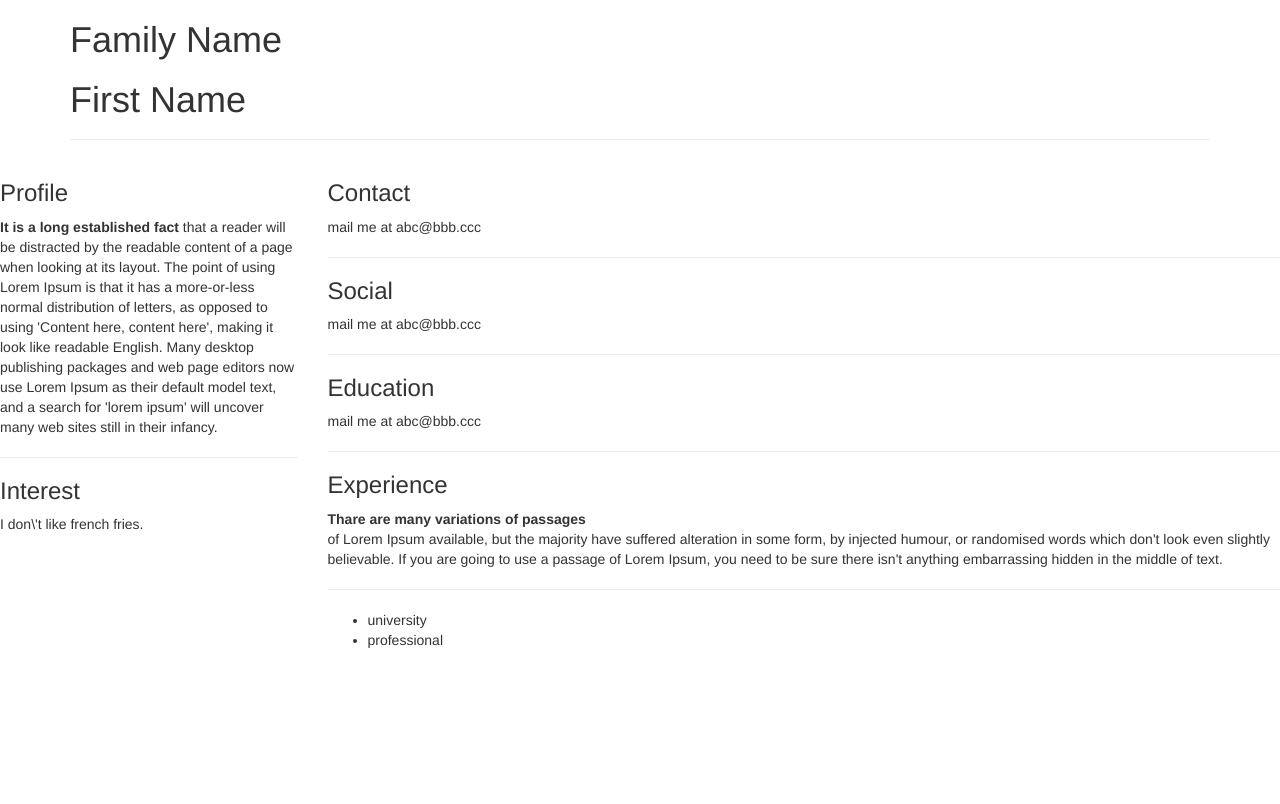
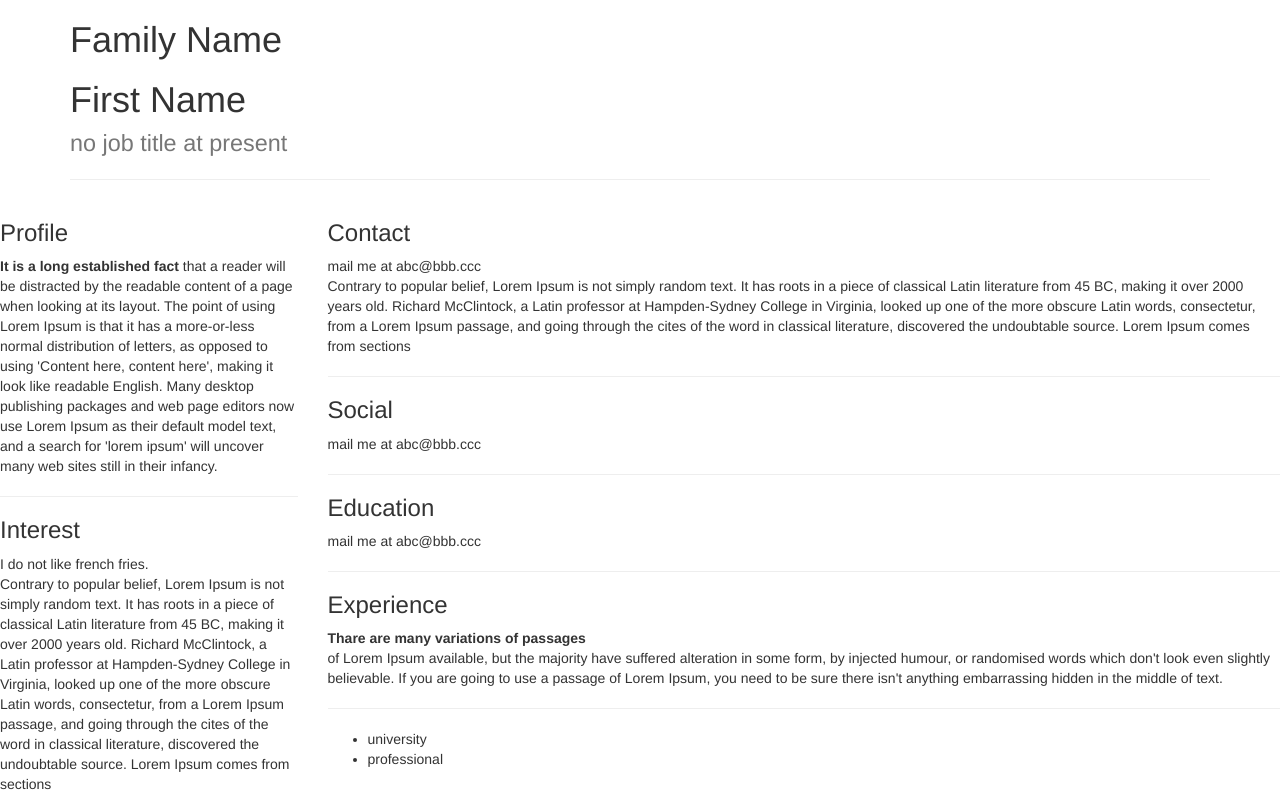
Before and after one commit to JunWakamatsu/bootsrap_CV, a plain HTML site: page index.html in a window 1280 px wide. Drawn offline with nearby package versions, Linux system fonts and the light colour scheme.

Commit message:
change1608

```diff
--- a/index.html
+++ b/index.html
@@ -41,7 +41,8 @@
       <div class="row">
           <div class="col-md-12">
               <p class="h1">Family Name</p>
-              <p class="h1">First Name</p>
+              <p class="h1">First Name<br>
+              <small> no job title at present</small></p>
               <HR>
           </div>
       </div>
@@ -53,12 +54,12 @@
               <p><strong>It is a long established fact</strong> that a reader will be distracted by the readable content of a page when looking at its layout. The point of using Lorem Ipsum is that it has a more-or-less normal distribution of letters, as opposed to using 'Content here, content here', making it look like readable English. Many desktop publishing packages and web page editors now use Lorem Ipsum as their default model text, and a search for 'lorem ipsum' will uncover many web sites still in their infancy.</p>
               <hr>
               <h3>Interest</h3>
-              <p>I don\'t like french fries.</p>
+              <p>I do not like french fries.<br>Contrary to popular belief, Lorem Ipsum is not simply random text. It has roots in a piece of classical Latin literature from 45 BC, making it over 2000 years old. Richard McClintock, a Latin professor at Hampden-Sydney College in Virginia, looked up one of the more obscure Latin words, consectetur, from a Lorem Ipsum passage, and going through the cites of the word in classical literature, discovered the undoubtable source. Lorem Ipsum comes from sections </p>
 
           </div>
    <div class="col-md-9">
               <h3>Contact</h3>
-              <p> mail me at abc@bbb.ccc</p><HR>
+              <p> mail me at abc@bbb.ccc<br>Contrary to popular belief, Lorem Ipsum is not simply random text. It has roots in a piece of classical Latin literature from 45 BC, making it over 2000 years old. Richard McClintock, a Latin professor at Hampden-Sydney College in Virginia, looked up one of the more obscure Latin words, consectetur, from a Lorem Ipsum passage, and going through the cites of the word in classical literature, discovered the undoubtable source. Lorem Ipsum comes from sections </p><HR>
               <h3>Social</h3>
               <p> mail me at abc@bbb.ccc</p><HR>
               <h3>Education</h3>
```
